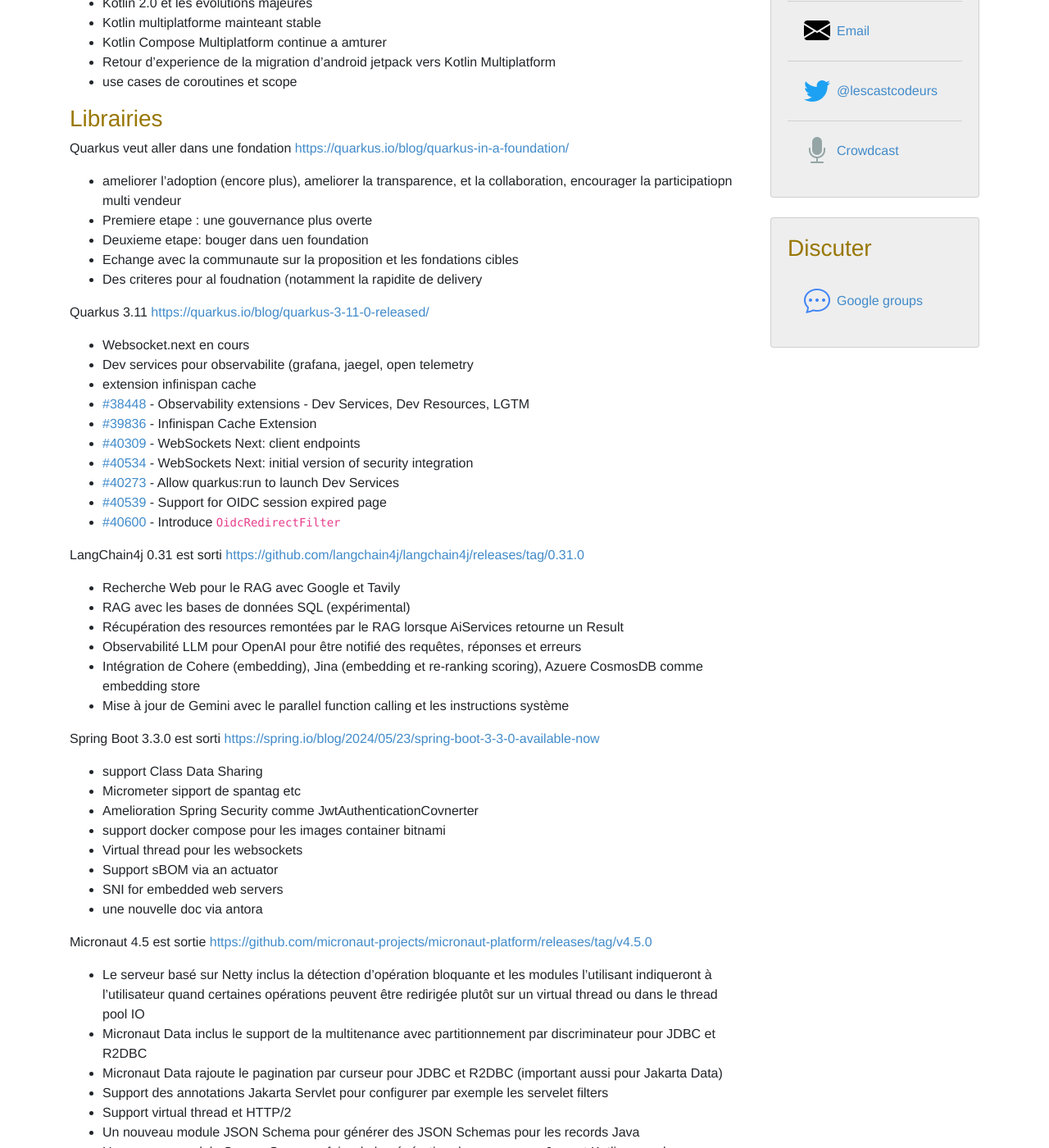
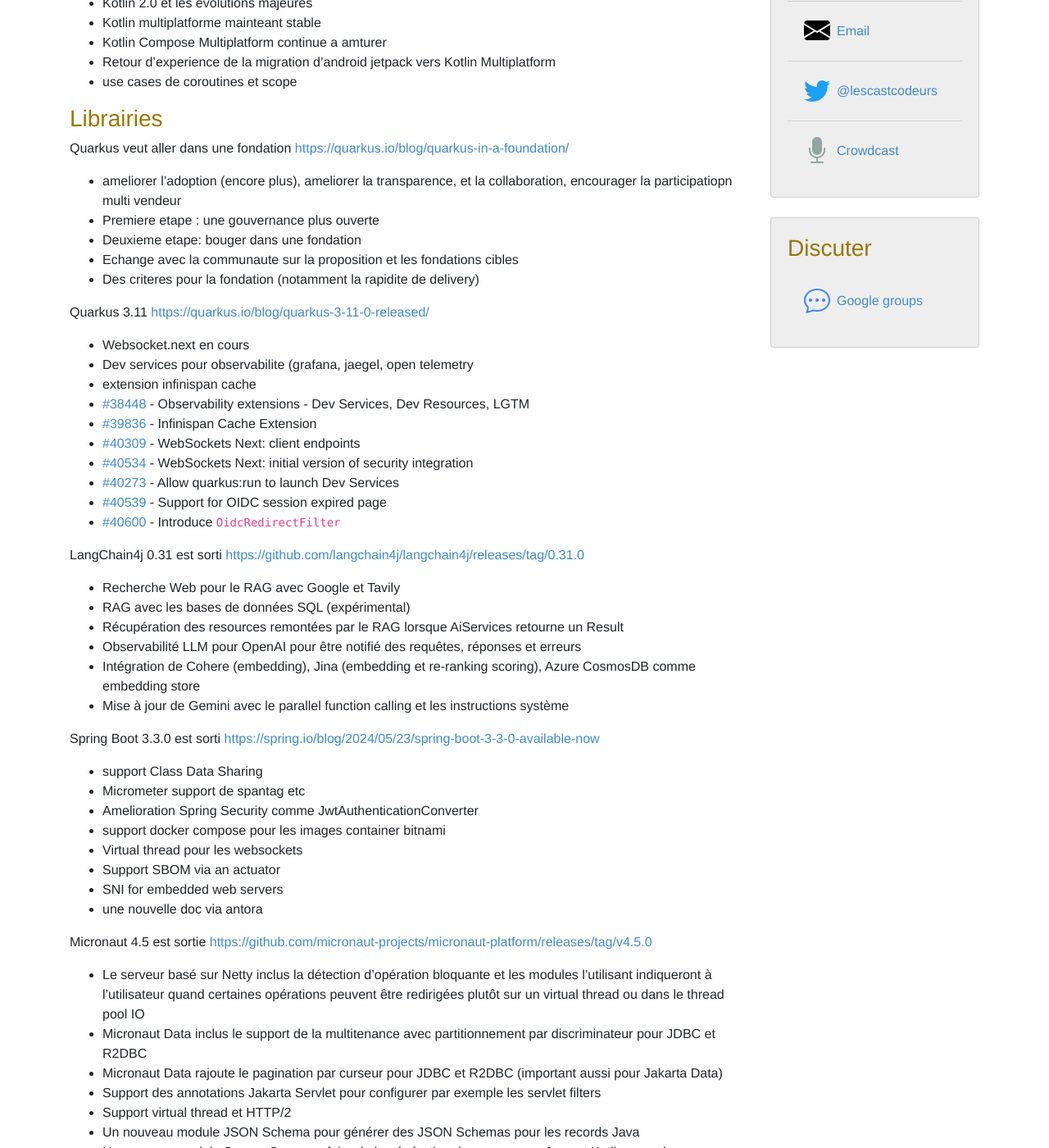
Before and after one commit to lescastcodeurs/lescastcodeurs.com, a Jekyll site: the page built from _posts/2024-06-15-lcc-313-313-ccl.md, in a window 1280 px wide and 1400 px high, scrolled down 878 px. Shown: the whole window at 82% size. Built offline with Jekyll 4.4.1, drawn with Linux system fonts in a browser that asks for light colours; some of the changed text lies outside the part shown.

Commit message:
Fixing 313 typos
Signed-off-by: Jeff MAURY <jmaury@redhat.com>

```diff
--- a/_posts/2024-06-15-lcc-313-313-ccl.md
+++ b/_posts/2024-06-15-lcc-313-313-ccl.md
@@ -46,10 +46,10 @@ Recap de KotlinConf [https://x.com/gz_k/status/1793887581433971083?s=46&amp;t=C1
 Quarkus veut aller dans une fondation [https://quarkus.io/blog/quarkus-in-a-foundation/](https://quarkus.io/blog/quarkus-in-a-foundation/)
 
 - ameliorer l'adoption (encore plus), ameliorer la transparence, et la collaboration, encourager la participatiopn multi vendeur
-- Premiere etape : une gouvernance plus overte
-- Deuxieme etape: bouger dans uen foundation
+- Premiere etape : une gouvernance plus ouverte
+- Deuxieme etape: bouger dans une fondation
 - Echange avec la communaute sur la proposition et les fondations cibles
-- Des criteres pour al foudnation (notamment la rapidite de delivery
+- Des criteres pour la fondation (notamment la rapidite de delivery)
 
 Quarkus 3.11 [https://quarkus.io/blog/quarkus-3-11-0-released/](https://quarkus.io/blog/quarkus-3-11-0-released/)
 
@@ -71,28 +71,28 @@ LangChain4j 0.31 est sorti
 - RAG avec les bases de données SQL (expérimental)
 - Récupération des resources remontées par le RAG lorsque AiServices retourne un Result<T>
 - Observabilité LLM pour OpenAI pour être notifié des requêtes, réponses et erreurs
-- Intégration de Cohere (embedding), Jina (embedding et re-ranking scoring), Azuere CosmosDB comme embedding store
+- Intégration de Cohere (embedding), Jina (embedding et re-ranking scoring), Azure CosmosDB comme embedding store
 - Mise à jour de Gemini avec le parallel function calling et les instructions système
 
 Spring Boot 3.3.0 est sorti
 [https://spring.io/blog/2024/05/23/spring-boot-3-3-0-available-now](https://spring.io/blog/2024/05/23/spring-boot-3-3-0-available-now)
 
 - support Class Data Sharing
-- Micrometer sipport de spantag etc
-- Amelioration Spring Security comme JwtAuthenticationCovnerter
+- Micrometer support de spantag etc
+- Amelioration Spring Security comme JwtAuthenticationConverter
 - support docker compose pour les images container bitnami
 - Virtual thread pour les websockets
-- Support sBOM via an actuator
+- Support SBOM via an actuator
 - SNI for embedded web servers
 - une nouvelle doc via antora
 
 Micronaut 4.5 est sortie
 [https://github.com/micronaut-projects/micronaut-platform/releases/tag/v4.5.0](https://github.com/micronaut-projects/micronaut-platform/releases/tag/v4.5.0)
 
-- Le serveur basé sur Netty inclus la détection d’opération bloquante et les modules l’utilisant indiqueront à l’utilisateur quand certaines opérations peuvent être redirigée plutôt sur un virtual thread ou dans le thread pool IO
+- Le serveur basé sur Netty inclus la détection d’opération bloquante et les modules l’utilisant indiqueront à l’utilisateur quand certaines opérations peuvent être redirigées plutôt sur un virtual thread ou dans le thread pool IO
 - Micronaut Data inclus le support de la multitenance avec partitionnement par discriminateur pour  JDBC et R2DBC
 - Micronaut Data rajoute le pagination par curseur pour JDBC et R2DBC (important aussi pour Jakarta Data)
-- Support des annotations Jakarta Servlet pour configurer par exemple les servelet filters
+- Support des annotations Jakarta Servlet pour configurer par exemple les servlet filters
 - Support virtual thread et HTTP/2
 - Un nouveau module JSON Schema pour générer des JSON Schemas pour les records Java
 - Un nouveau module Source Gen pour faire de la génération de source pour Java et Kotlin cross-language
```
Also changed, not shown: other parts of _posts/2024-06-15-lcc-313-313-ccl.md (+6 -6 lines).
